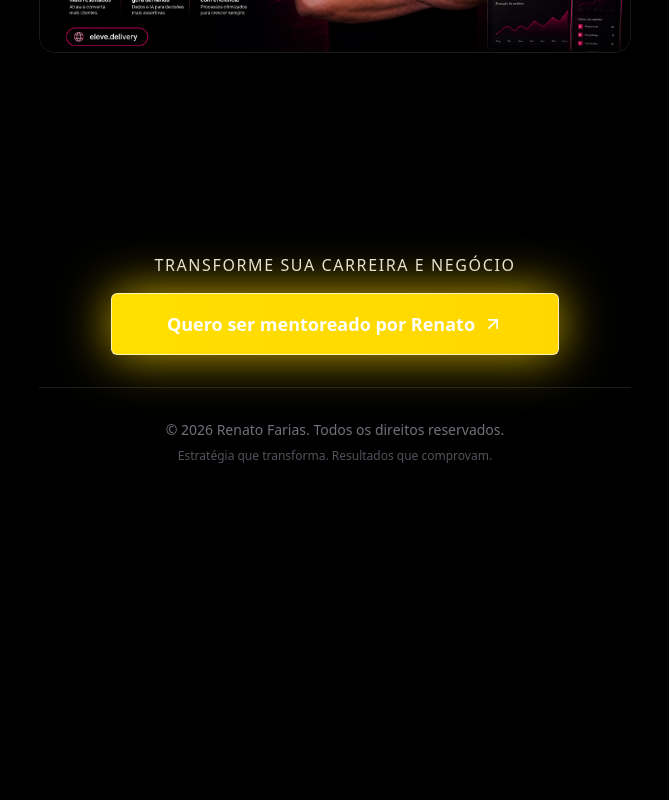
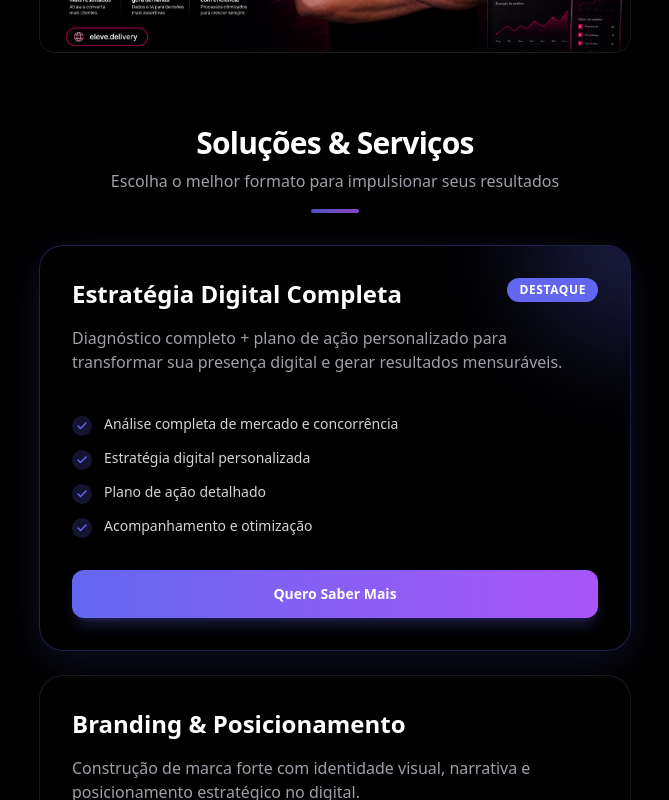
Before and after one commit to Reinatofarias/bio, a Next.js app: page / in a window 1280 px wide. Shown: the part 1740-2540 px from the top of the page, without its empty margins (305-974 px from the left). Before the commit the page ends 2316 px from the top, so only its background shows below. Built offline with nearby package versions, Linux system fonts and the light colour scheme; no server answers.

Commit message:
fix: adjust CTA spacing and style updates

```diff
--- a/src/app/page.tsx
+++ b/src/app/page.tsx
@@ -18,6 +18,7 @@ export default function Home() {
     <Container className="flex flex-col items-center justify-center">
       <HeroSection profile={data.profile} />
       <LinksSection links={data.links} />
+      <ProductsSection products={data.products} />
       <MentorshipCTA />
       <FooterSection footer={data.footer} />
     </Container>
--- a/src/components/sections/MentorshipCTA.tsx
+++ b/src/components/sections/MentorshipCTA.tsx
@@ -9,7 +9,7 @@ export function MentorshipCTA() {
         initial: { opacity: 0, y: 20 },
         animate: { opacity: 1, y: 0, transition: { duration: 0.6 } },
       }}
-      className="mt-12 md:mt-24 w-full flex flex-col items-center gap-4 px-4 py-8"
+      className="mt-4 md:mt-8 w-full flex flex-col items-center gap-4 px-4 py-8"
     >
       <h3 className="text-zinc-200 text-sm md:text-base font-medium uppercase tracking-[0.1em]">
         Transforme sua carreira e negócio
```
